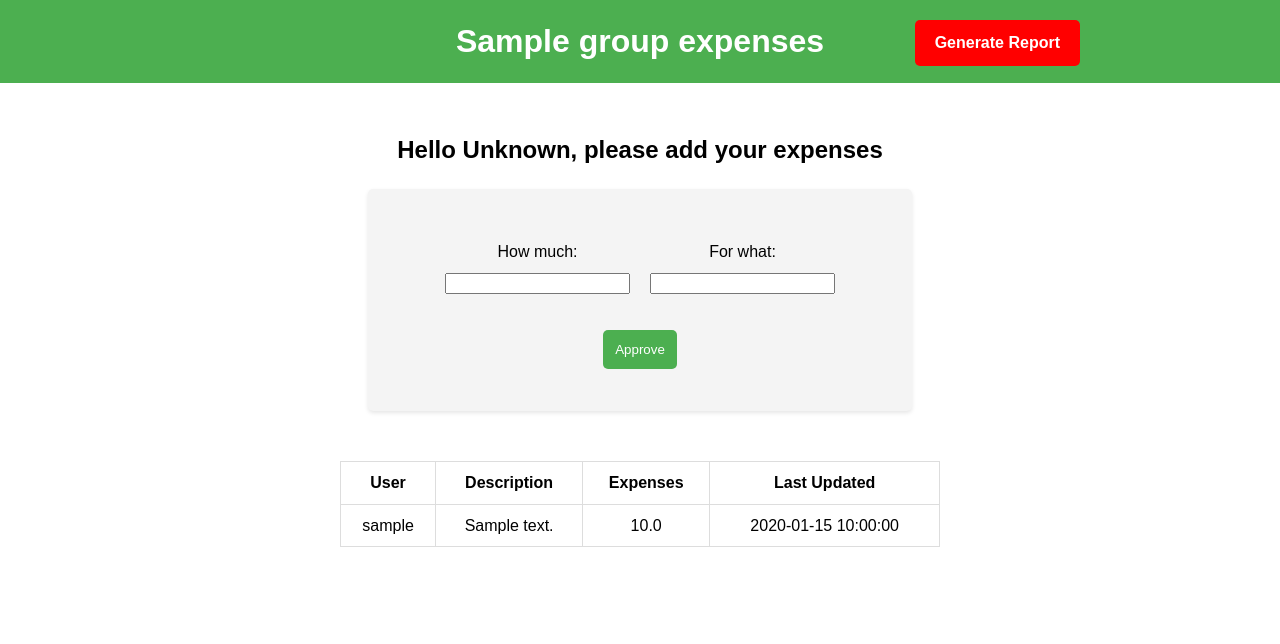
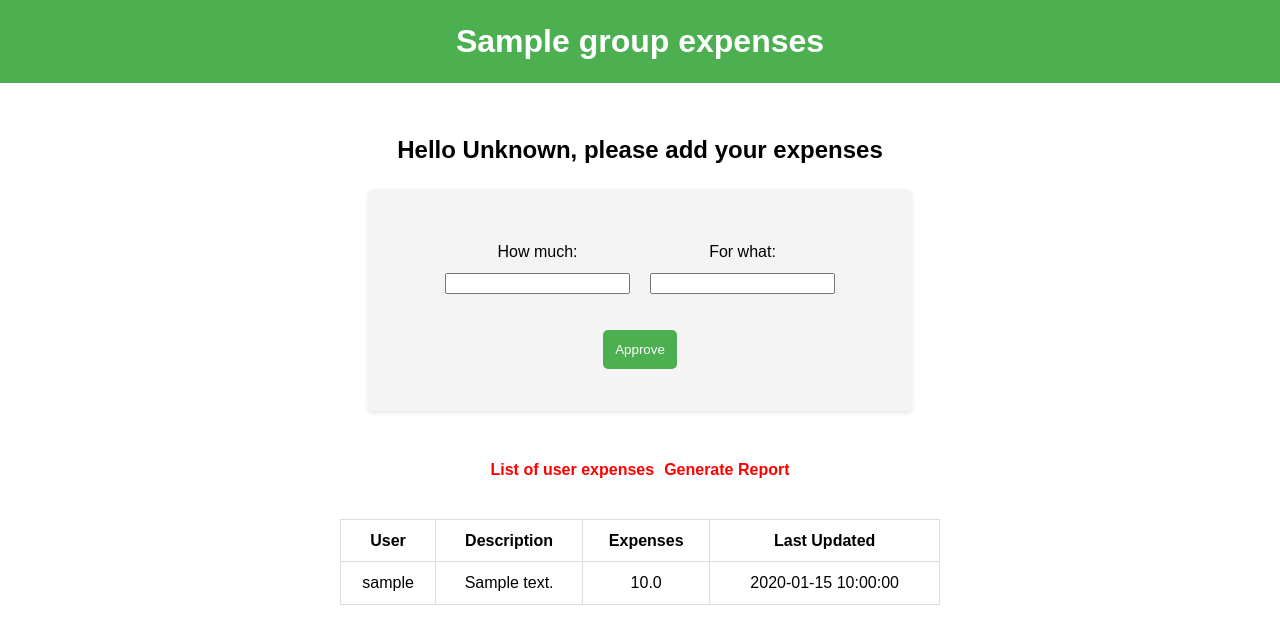
Before and after one commit to ayael01/champay, a Flask app: page /group_expenses/1 in a window 1280 px wide. Shown: the top 644 px of the page. Run offline with Flask 3, Linux system fonts and the light colour scheme; tables that the repository leaves empty hold one stand-in row (values such as "Sample post").

Commit message:
Generate report new view

```diff
--- a/static/styles.css
+++ b/static/styles.css
@@ -272,11 +272,32 @@ input[type="submit"]:hover {
 }
 
 .report-button {
-    background-color: #FF0000;
-    color: #FFFFFF;
-    padding: 10px 20px;
+    background-color: #76d61c;
+    color: #ac2525;
+    padding: 5px 10px;
     border: none;
     border-radius: 5px;
     text-decoration: none;
+}
+
+.user-expenses {
+    display: flex;
+    align-items: center;
+  }
+
+  .user-expenses p {
+    color: #ff0000; /* Change the color to red */
+    margin-right: 10px; /* Add some spacing between the title and the link */
     font-weight: bold;
-}
+    text-decoration: none;
+  }
+
+  .generate-report-link {
+    color: #ff0000; /* Change the color to red */
+    text-decoration: none;
+    font-weight: bold;
+  }
+
+  .generate-report-link:hover {
+    text-decoration: underline;
+  }
--- a/templates/group_expenses.html
+++ b/templates/group_expenses.html
@@ -10,9 +10,8 @@
 
 <body>
     <header>
-        <h1>{{ group.name }} expenses</h1>
-        <div class="top-right">
-            <a href="{{ url_for('group_report', group_id=group.id) }}" class="report-button">Generate Report</a>
+        <div>
+            <h1>{{ group.name }} expenses</h1>
         </div>
     </header>
     <main>
@@ -34,6 +33,10 @@
                 </form>
             </div>
         </section>
+        <div class="user-expenses">
+            <p>List of user expenses</p>
+            <a class="generate-report-link" href="{{ url_for('group_report', group_id=group.id) }}">Generate Report</a>
+        </div>
         <section class="expense-table">
             <table class="center-table">
                 <thead>
```
